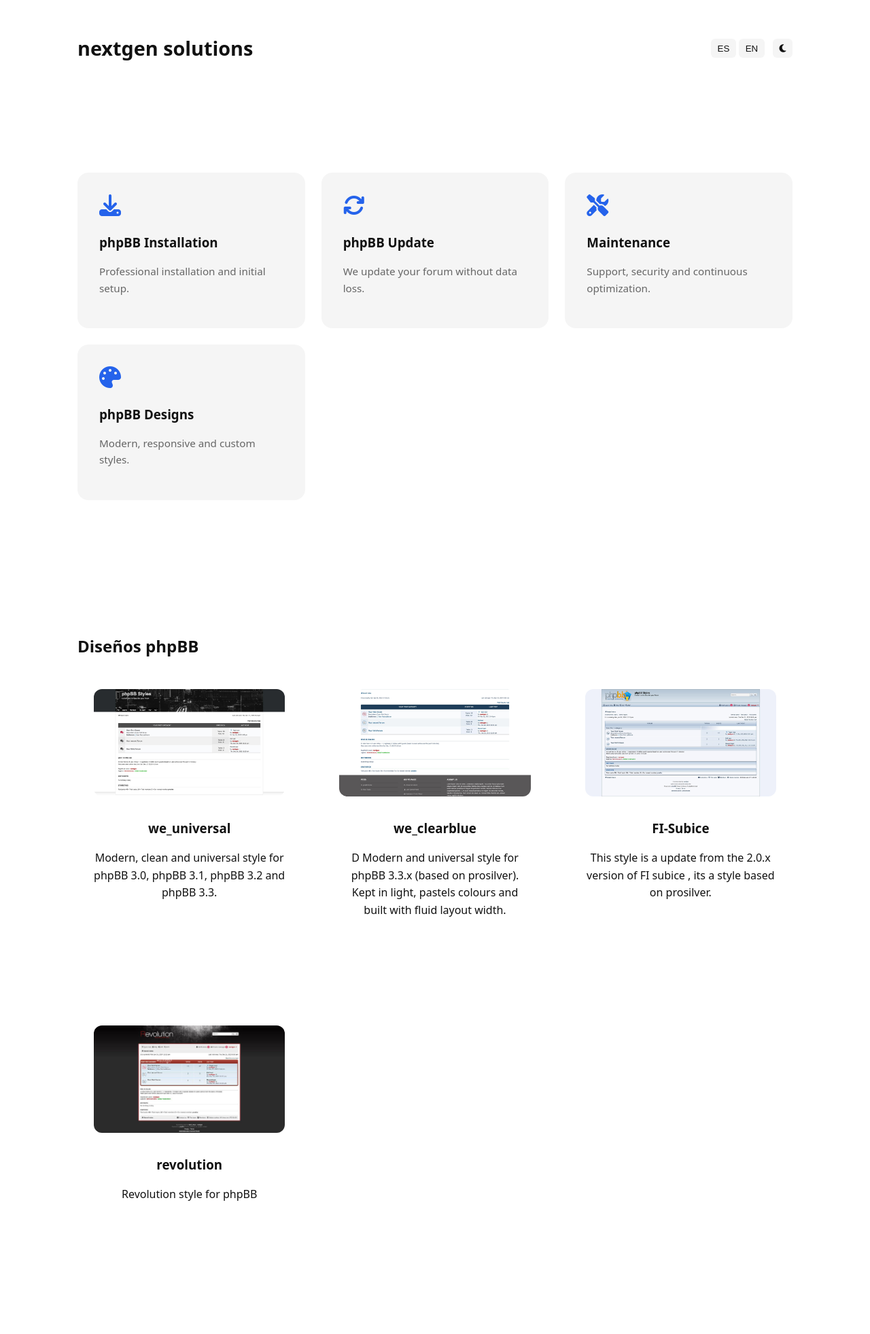
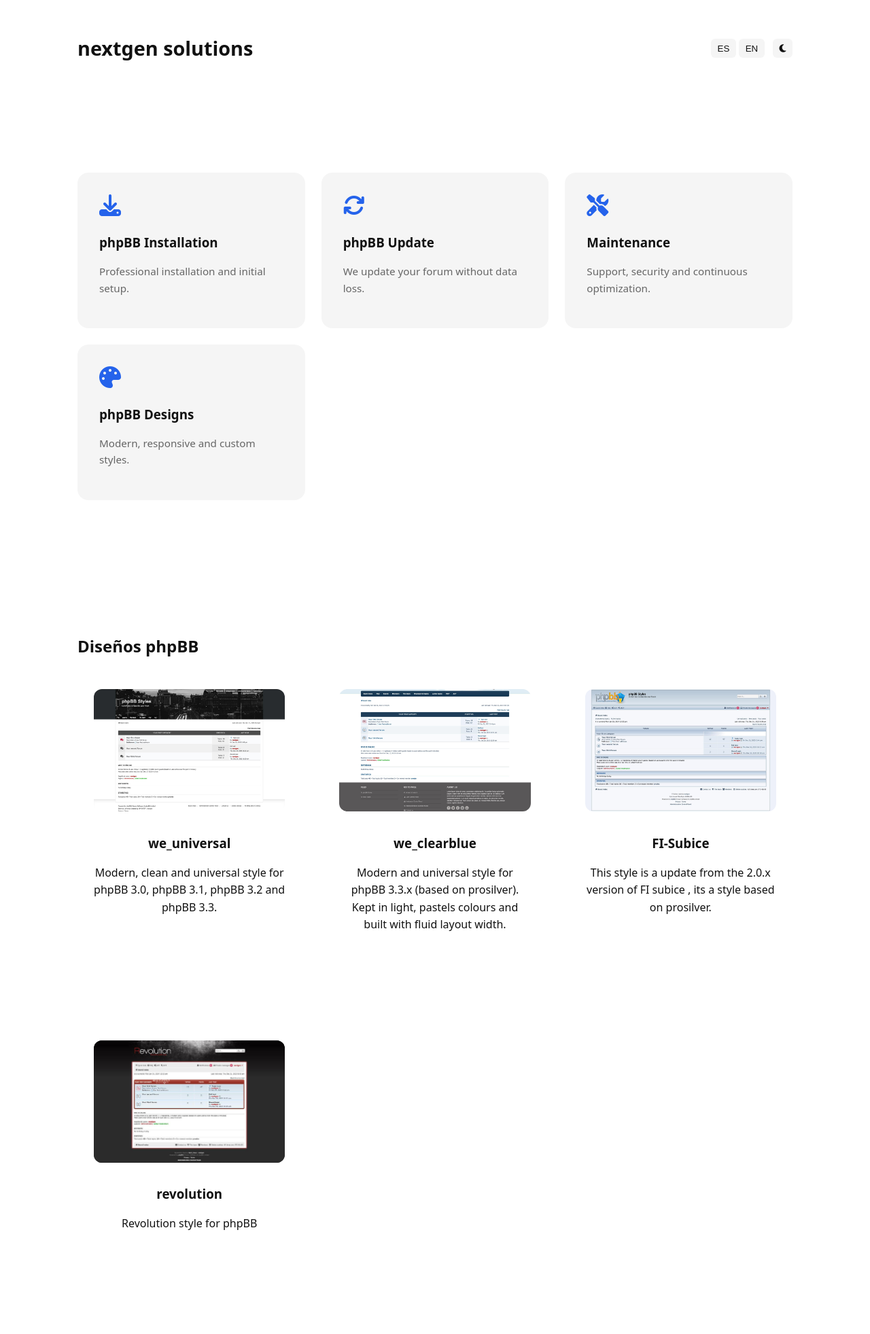
Before and after one commit to nextgen-solutions-gt/nextgen-solutions-gt.github.io, a Jekyll site: the page built from index.md, in a window 1280 px wide. Shown: the whole page at 68% size. Built offline with Jekyll 4.4.1, drawn with Linux system fonts in a browser that asks for light colours; before the commit the page ends 1919 px from its top, so only the background shows below that.

Commit message:
Added object-fit: cover for the images

```diff
--- a/_data/designs.yml
+++ b/_data/designs.yml
@@ -4,7 +4,7 @@
   repo: https://github.com/nextgen-solutions-gt/we_universal
 
 - name: we_clearblue
-  description: D Modern and universal style for phpBB 3.3.x (based on prosilver). Kept in light, pastels colours and built with fluid layout width.
+  description: Modern and universal style for phpBB 3.3.x (based on prosilver). Kept in light, pastels colours and built with fluid layout width.
   image: /assets/images/we_clearblue.jpg
   repo: https://github.com/nextgen-solutions-gt/we_clearblue
 
--- a/assets/css/style.css
+++ b/assets/css/style.css
@@ -179,10 +179,13 @@
 
 .design-card img {
   width: 100%;
-  aspect-ratio: 16 / 9;
-  object-fit: cover;
+  height: 180px;           /* ← tamaño fijo */
+  object-fit: cover;       /* ← magia */
   border-radius: 12px;
+  margin-bottom: 1rem;
+  background: #111;        /* fallback elegante */
 }
+
 
 .design-card img {
   transition: transform 0.4s ease;
```
